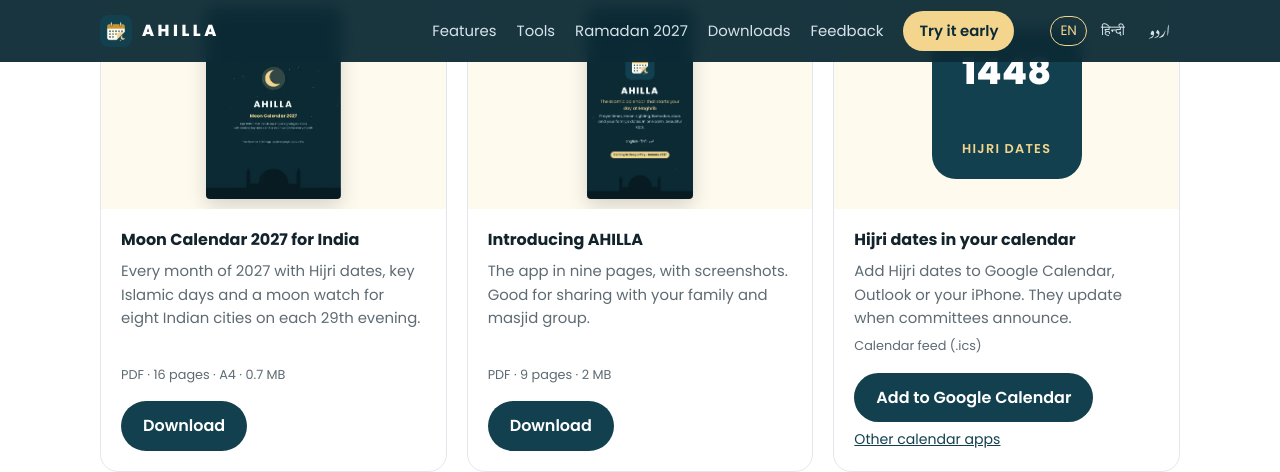
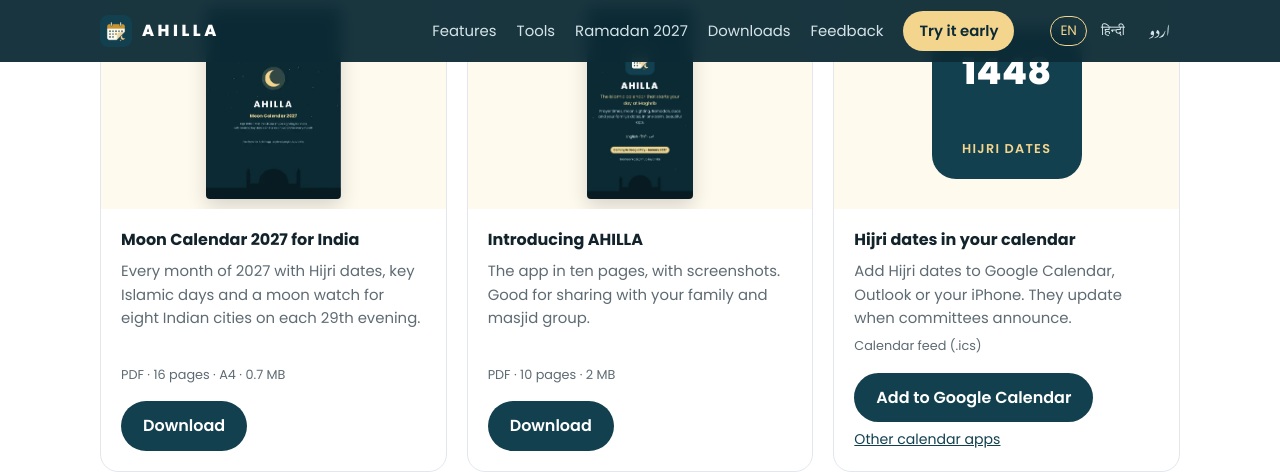
Before and after one commit to basheerkazi/basheerkazi.github.io, a Jekyll site: the page ahilla/index.html, which Jekyll copies as it is, in a window 1280 px wide and 900 px high, scrolled down 5242 px. Shown: the top 472 px of the window. Built offline with Jekyll 4.4.1, drawn with Linux system fonts in a browser that asks for light colours; some web fonts are replaced.

Commit message:
Downloads: brochure with tools page (10 pages), Moon Calendar back page with QR and new features
Co-Authored-By: Claude Opus 5.5 <noreply@anthropic.com>
Claude-Session: https://claude.ai/code/session_01Soc6tUBNEp1H13HBBs4stM

```diff
--- a/ahilla/_src/index.en.html
+++ b/ahilla/_src/index.en.html
@@ -357,8 +357,8 @@ footer .ar { font-family:Amiri, serif; color:var(--pale); font-size:1.3rem; marg
         <div class="thumb"><img src="img/thumb-intro.webp" alt="" loading="lazy"></div>
         <div class="body">
           <b>Introducing AHILLA</b>
-          <p>The app in nine pages, with screenshots. Good for sharing with your family and masjid group.</p>
-          <span class="meta">PDF · 9 pages · 2 MB</span>
+          <p>The app in ten pages, with screenshots. Good for sharing with your family and masjid group.</p>
+          <span class="meta">PDF · 10 pages · 2 MB</span>
           <a class="btn btn-teal" href="downloads/AHILLA_Introduction.pdf" download>Download</a>
         </div>
       </div>
--- a/ahilla/hi/index.html
+++ b/ahilla/hi/index.html
@@ -361,8 +361,8 @@ body { line-height:1.75; }
         <div class="thumb"><img src="../img/thumb-intro.webp" alt="" loading="lazy"></div>
         <div class="body">
           <b>AHILLA का परिचय</b>
-          <p>नौ पन्नों में ऐप, स्क्रीनशॉट के साथ। परिवार और मस्जिद ग्रुप में शेयर करने के लिए।</p>
-          <span class="meta">PDF · 9 पन्ने · 2 MB · अंग्रेज़ी में</span>
+          <p>दस पन्नों में ऐप, स्क्रीनशॉट के साथ। परिवार और मस्जिद ग्रुप में शेयर करने के लिए।</p>
+          <span class="meta">PDF · 10 पन्ने · 2 MB · अंग्रेज़ी में</span>
           <a class="btn btn-teal" href="../downloads/AHILLA_Introduction.pdf" download>डाउनलोड</a>
         </div>
       </div>
--- a/ahilla/index.html
+++ b/ahilla/index.html
@@ -357,8 +357,8 @@ footer .ar { font-family:Amiri, serif; color:var(--pale); font-size:1.3rem; marg
         <div class="thumb"><img src="img/thumb-intro.webp" alt="" loading="lazy"></div>
         <div class="body">
           <b>Introducing AHILLA</b>
-          <p>The app in nine pages, with screenshots. Good for sharing with your family and masjid group.</p>
-          <span class="meta">PDF · 9 pages · 2 MB</span>
+          <p>The app in ten pages, with screenshots. Good for sharing with your family and masjid group.</p>
+          <span class="meta">PDF · 10 pages · 2 MB</span>
           <a class="btn btn-teal" href="downloads/AHILLA_Introduction.pdf" download>Download</a>
         </div>
       </div>
--- a/ahilla/ur/index.html
+++ b/ahilla/ur/index.html
@@ -376,8 +376,8 @@ nav .links a, .btn, .lsw a { font-family:'Noto Nastaliq Urdu', Poppins, serif; }
         <div class="thumb"><img src="../img/thumb-intro.webp" alt="" loading="lazy"></div>
         <div class="body">
           <b>AHILLA کا تعارف</b>
-          <p>نو صفحات میں ایپ، اسکرین شاٹس کے ساتھ۔ خاندان اور مسجد گروپ میں شیئر کرنے کے لیے۔</p>
-          <span class="meta">PDF · 9 صفحات · 2 MB · انگریزی میں</span>
+          <p>دس صفحات میں ایپ، اسکرین شاٹس کے ساتھ۔ خاندان اور مسجد گروپ میں شیئر کرنے کے لیے۔</p>
+          <span class="meta">PDF · 10 صفحات · 2 MB · انگریزی میں</span>
           <a class="btn btn-teal" href="../downloads/AHILLA_Introduction.pdf" download>ڈاؤن لوڈ</a>
         </div>
       </div>
```
Also changed, not shown: ahilla/img/thumb-intro.webp, 3 other files.
